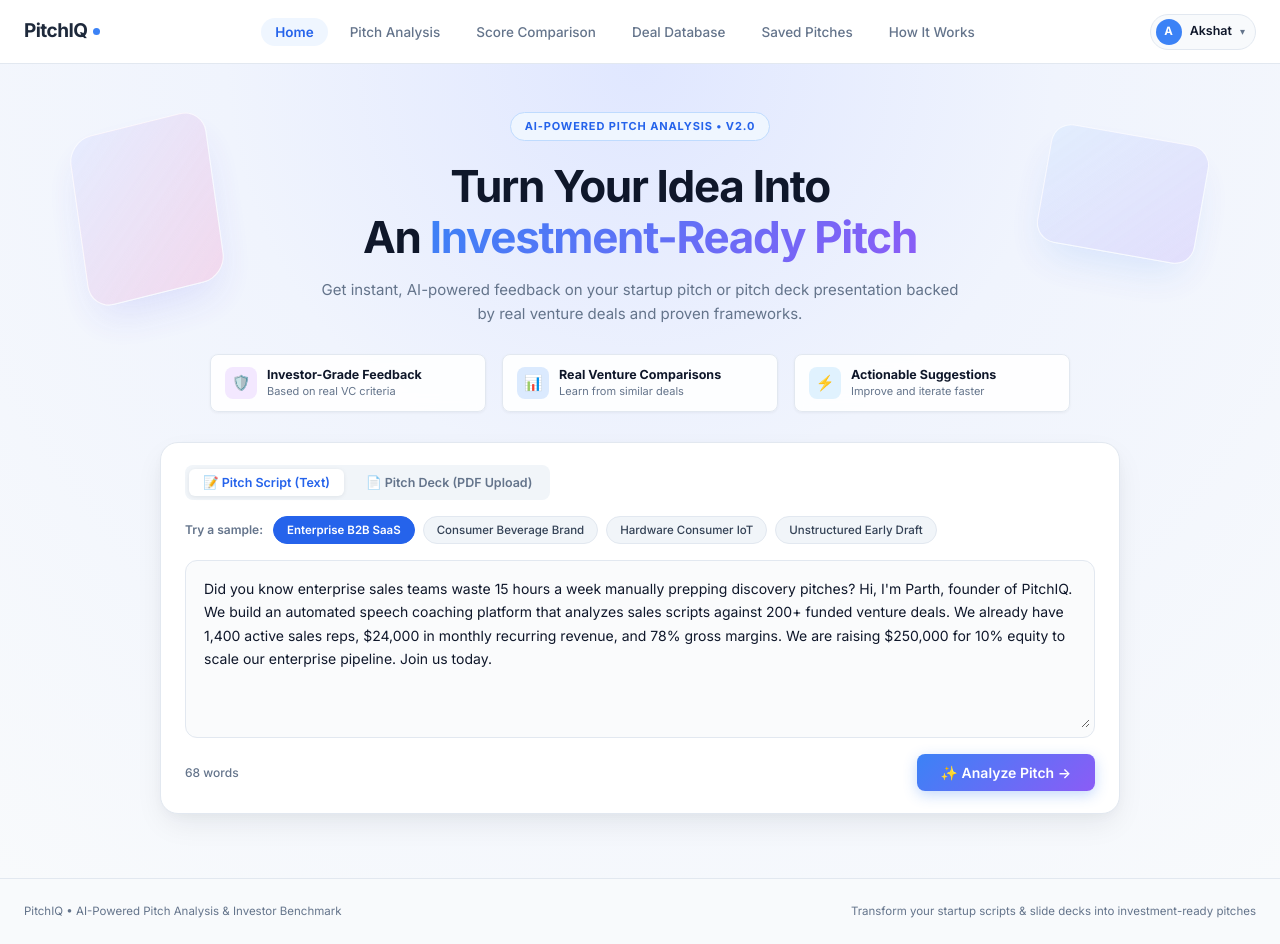
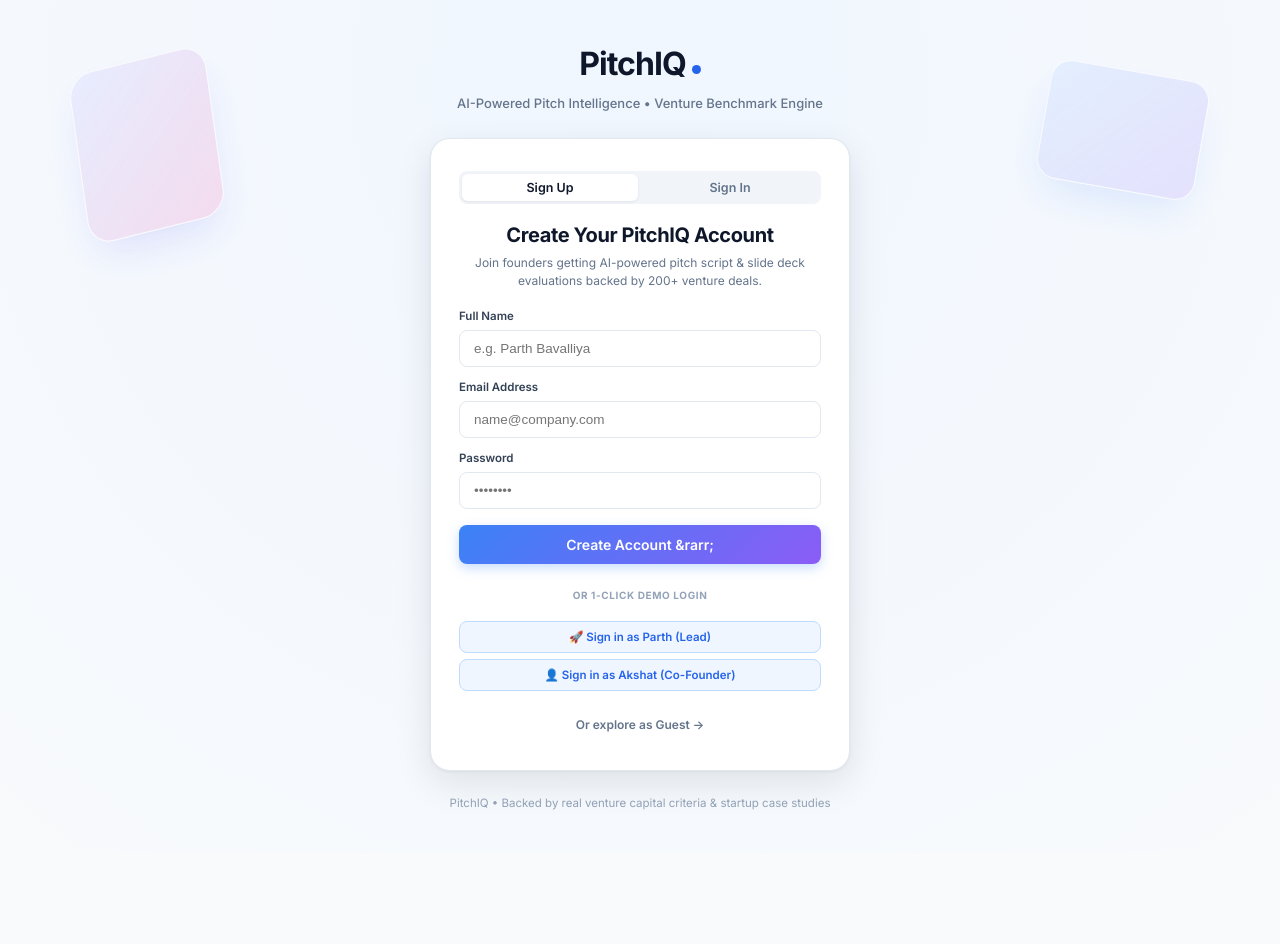
Before and after one commit to PARTHBAVALIYA/pitchiq, a React (Create React App) app: page / in a window 1280 px wide. After the commit the page ends 853 px from the top, so only its background shows below. Built offline with nearby package versions, Linux system fonts and the light colour scheme.

Commit message:
fix: start app with sign up page, remove default akshat login, add full-screen auth

```diff
--- a/src/App.css
+++ b/src/App.css
@@ -2061,6 +2061,93 @@
   gap: 6px;
 }
 
+/* Fullscreen Auth Landing Page */
+.auth-fullscreen-page {
+  min-height: 100vh;
+  width: 100%;
+  display: flex;
+  align-items: center;
+  justify-content: center;
+  background: radial-gradient(circle at 50% 10%, rgba(239, 246, 255, 0.9) 0%, #f8fafc 100%);
+  position: relative;
+  overflow: hidden;
+  padding: 40px 20px;
+}
+
+.auth-fullscreen-container {
+  display: flex;
+  flex-direction: column;
+  align-items: center;
+  max-width: 440px;
+  width: 100%;
+  z-index: 2;
+  text-align: center;
+}
+
+.auth-brand-lockup {
+  display: flex;
+  align-items: center;
+  justify-content: center;
+  gap: 4px;
+  cursor: pointer;
+  margin-bottom: 6px;
+}
+
+.auth-brand-lockup .brand-logo {
+  font-size: 32px;
+  font-weight: 800;
+  color: var(--text-dark);
+}
+
+.auth-brand-lockup .brand-dot {
+  width: 9px;
+  height: 9px;
+  background: #2563eb;
+  border-radius: 50%;
+  display: inline-block;
+  margin-top: 10px;
+}
+
+.auth-brand-tagline {
+  font-size: 13px;
+  font-weight: 500;
+  color: var(--text-muted);
+  margin-bottom: 24px;
+}
+
+.auth-card-modal.standalone {
+  width: 100%;
+  box-shadow: 0 12px 36px rgba(15, 23, 42, 0.1), 0 1px 3px rgba(15, 23, 42, 0.05);
+  border: 1px solid var(--border-light);
+  padding: 32px 28px;
+}
+
+.guest-explore-row {
+  margin-top: 8px;
+  text-align: center;
+}
+
+.guest-explore-btn {
+  background: transparent;
+  color: var(--text-muted);
+  font-size: 12px;
+  font-weight: 600;
+  padding: 6px 12px;
+  border-radius: var(--radius-sm);
+  transition: all 0.15s ease;
+}
+
+.guest-explore-btn:hover {
+  color: #2563eb;
+  text-decoration: underline;
+}
+
+.auth-page-footer {
+  margin-top: 24px;
+  font-size: 11.5px;
+  color: var(--text-light);
+}
+
 .demo-account-pill {
   background: #eff6ff;
   border: 1px solid #bfdbfe;
--- a/src/App.js
+++ b/src/App.js
@@ -5,12 +5,6 @@
 import './App.css';
 
 // Initial seed history for immediate demonstration
-const DEFAULT_USER = {
-  name: 'Akshat Solanki',
-  email: 'akshat@pitchiq.ai',
-  role: 'Founder / Project Lead'
-};
-
 const INITIAL_HISTORY = [
   {
     id: 'rev-1',
@@ -74,14 +68,14 @@
   const [currentUser, setCurrentUser] = useState(() => {
     try {
       const stored = localStorage.getItem('pitchiq_auth_user');
-      return stored ? JSON.parse(stored) : DEFAULT_USER;
+      return stored ? JSON.parse(stored) : null;
     } catch {
-      return DEFAULT_USER;
+      return null;
     }
   });
   const [showAuthModal, setShowAuthModal] = useState(false);
   const [showHowItWorks, setShowHowItWorks] = useState(false);
-  const [authMode, setAuthMode] = useState('login'); // 'login' | 'signup'
+  const [authMode, setAuthMode] = useState('signup'); // starts with sign up page
   const [authEmail, setAuthEmail] = useState('');
   const [authPassword, setAuthPassword] = useState('');
   const [authName, setAuthName] = useState('');
@@ -337,6 +331,131 @@
   const revA = pitchHistory[compareRevA] || pitchHistory[0];
   const revB = pitchHistory[compareRevB] || pitchHistory[pitchHistory.length - 1];
   const scoreDelta = revB && revA ? revB.score - revA.score : 0;
+
+  // ── START WITH SIGN UP PAGE IF NOT LOGGED IN ──
+  if (!currentUser) {
+    return (
+      <div className="auth-fullscreen-page">
+        <div className="floating-shape shape-left" aria-hidden="true" />
+        <div className="floating-shape shape-right" aria-hidden="true" />
+
+        <div className="auth-fullscreen-container">
+          <div className="auth-brand-lockup">
+            <span className="brand-logo">PitchIQ</span>
+            <span className="brand-dot" />
+          </div>
+          <p className="auth-brand-tagline">
+            AI-Powered Pitch Intelligence &bull; Venture Benchmark Engine
+          </p>
+
+          <div className="auth-card-modal standalone">
+            <div className="auth-mode-toggle">
+              <button
+                className={`auth-toggle-tab ${authMode === 'signup' ? 'active' : ''}`}
+                onClick={() => setAuthMode('signup')}
+              >
+                Sign Up
+              </button>
+              <button
+                className={`auth-toggle-tab ${authMode === 'login' ? 'active' : ''}`}
+                onClick={() => setAuthMode('login')}
+              >
+                Sign In
+              </button>
+            </div>
+
+            <h3 className="auth-title">
+              {authMode === 'signup' ? 'Create Your PitchIQ Account' : 'Welcome Back to PitchIQ'}
+            </h3>
+            <p className="auth-sub">
+              {authMode === 'signup'
+                ? 'Join founders getting AI-powered pitch script & slide deck evaluations backed by 200+ venture deals.'
+                : 'Sign in to access your saved pitches, revision progression, and venture benchmarks.'}
+            </p>
+
+            <form onSubmit={handleAuthSubmit} className="auth-form">
+              {authMode === 'signup' && (
+                <div className="form-group">
+                  <label>Full Name</label>
+                  <input
+                    type="text"
+                    className="auth-input"
+                    placeholder="e.g. Parth Bavalliya"
+                    value={authName}
+                    onChange={(e) => setAuthName(e.target.value)}
+                    required
+                  />
+                </div>
+              )}
+
+              <div className="form-group">
+                <label>Email Address</label>
+                <input
+                  type="email"
+                  className="auth-input"
+                  placeholder="name@company.com"
+                  value={authEmail}
+                  onChange={(e) => setAuthEmail(e.target.value)}
+                  required
+                />
+              </div>
+
+              <div className="form-group">
+                <label>Password</label>
+                <input
+                  type="password"
+                  className="auth-input"
+                  placeholder="••••••••"
+                  value={authPassword}
+                  onChange={(e) => setAuthPassword(e.target.value)}
+                  required
+                />
+              </div>
+
+              <button type="submit" className="auth-submit-btn">
+                {authMode === 'signup' ? 'Create Account &rarr;' : 'Sign In &rarr;'}
+              </button>
+
+              <div className="auth-divider">
+                <span>OR 1-CLICK DEMO LOGIN</span>
+              </div>
+
+              <div className="demo-accounts-row">
+                <button
+                  type="button"
+                  className="demo-account-pill"
+                  onClick={() => handleDemoLogin('Parth Bavalliya', 'parth@pitchiq.ai')}
+                >
+                  🚀 Sign in as Parth (Lead)
+                </button>
+                <button
+                  type="button"
+                  className="demo-account-pill"
+                  onClick={() => handleDemoLogin('Akshat Solanki', 'akshat@pitchiq.ai')}
+                >
+                  👤 Sign in as Akshat (Co-Founder)
+                </button>
+              </div>
+
+              <div className="guest-explore-row">
+                <button
+                  type="button"
+                  className="guest-explore-btn"
+                  onClick={() => handleDemoLogin('Guest Founder', 'guest@pitchiq.ai')}
+                >
+                  Or explore as Guest &rarr;
+                </button>
+              </div>
+            </form>
+          </div>
+
+          <footer className="auth-page-footer">
+            <span>PitchIQ &bull; Backed by real venture capital criteria & startup case studies</span>
+          </footer>
+        </div>
+      </div>
+    );
+  }
 
   return (
     <div className="app-container">
```
